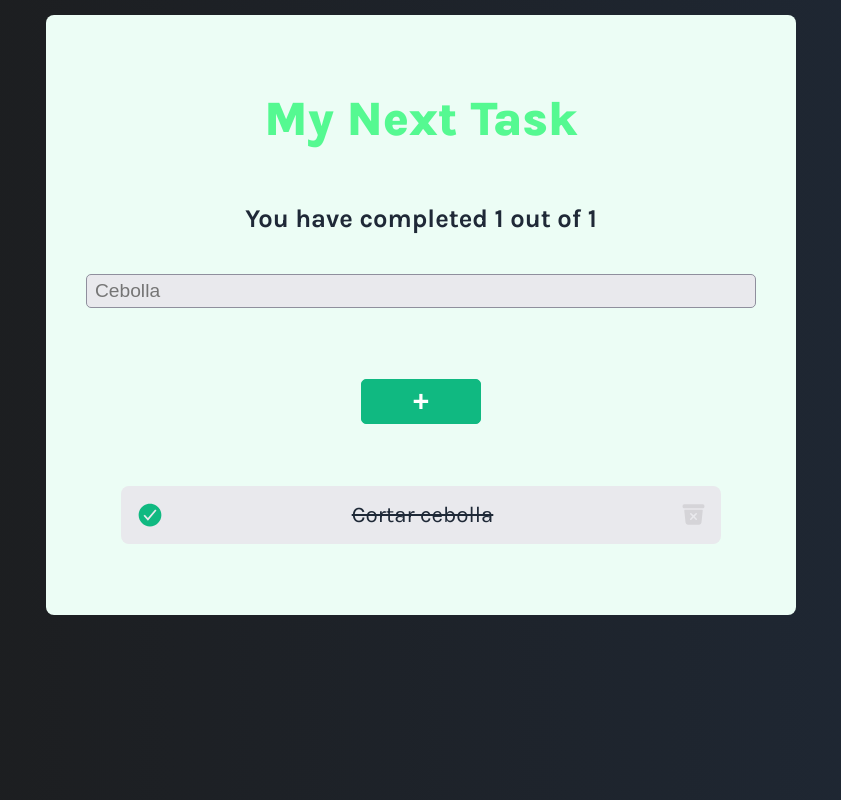
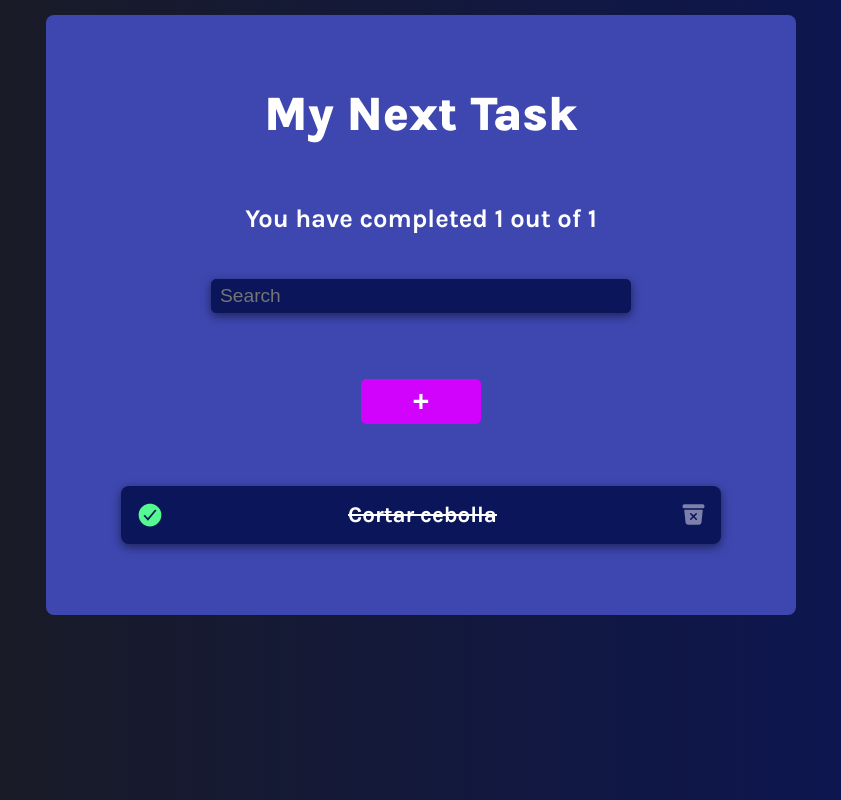
Before and after one commit to khisus19/to-do-react-app, a React (Vite) app: page / in a window 1280 px wide. Shown: the whole page, without its empty margins (219-1060 px from the left). Built offline with nearby package versions, Linux system fonts and the light colour scheme.

Commit message:
Changing color palette

```diff
--- a/src/App.css
+++ b/src/App.css
@@ -3,19 +3,20 @@
   width: 95%;
   max-width: 750px;
   min-height: 600px;
-  padding: 20px 40px;
+  padding: 20px 10px;
   display: flex;
   flex-direction: column;
   align-items: center;
   justify-content: space-evenly;
-  background-color: var(--main-soft);
+  background-color: var(--app-bg);
   border-radius: 8px;
+  text-align: center;
 }
 .title {
   margin: 20px 0;
   font-size: 3rem;
   font-weight: 800;
-  color: var(--main);
+  color: var(--white);
 }
 .subtitle {
   font-size: 1.6rem;
--- a/src/components/TodoItem.jsx
+++ b/src/components/TodoItem.jsx
@@ -1,15 +1,18 @@
 import React from 'react'
 import "../styles/TodoItem.css"
-import HoverImage from "react-hover-image";
-import { IoTrashBin, IoCheckmarkCircleSharp } from "react-icons/io5"
+import { IoTrashBin, IoCheckmarkCircleSharp, IoEllipseOutline } from "react-icons/io5"
 
 export default function TodoItem(props) {
 
   return (
     <li className={props.completed ? "todo-item completed" : "todo-item"}
       onClick={() => props.handle_complete(props.id)}>
-      <IoCheckmarkCircleSharp
-        className={props.completed ? "todo-icon checked" : "todo-icon"} />
+      {props.completed ?
+        <IoCheckmarkCircleSharp
+          className="todo-icon checked" /> :
+        <IoEllipseOutline
+          className="todo-icon" />
+      }
       <p className="todo-text">{props.text}</p>
       <IoTrashBin
         className="todo-icon delete"
--- a/src/components/TodoSearch.jsx
+++ b/src/components/TodoSearch.jsx
@@ -2,9 +2,7 @@ import React from 'react'
 import "../styles/TodoSearch.css"
 
 export default function TodoSearch(props) {
-
-
   return (
-    <input placeholder="Cebolla" onChange={props.search}/>
+    <input placeholder="Search" onChange={props.search}/>
   )
 }
--- a/src/index.css
+++ b/src/index.css
@@ -7,8 +7,8 @@
   --black: #1C1C1C;
   --dark-blue: #1F2937;
   --main: #55F991;
-  --main-btn: #10B981;
-  --main-btn-pressed: #60da8d;
+  --main-btn: #D103FC;
+  --main-btn-pressed: #e046ff;
   --main-soft: #ECFDF5;
   --medium-grey: #D5D4D8;
   --dark-grey: #2F3E53;
@@ -18,11 +18,14 @@
   --grey-blue: #6D9491;
   --warning: #FF8B8B;
   --delete: #e61919;
-  --btn-shadow: 1px 1px 3px 1px rgba(199, 199, 199, 0.8);
+  --app-bg: #3D47AF;
+  --main-bg: #0A155A;
+  --main-bg-soft: #192679;
+  --btn-shadow: 0px 3px 10px 0px rgba(0,0,0,0.5);
 }
 body {
  font-size: 62.5%;
- background: linear-gradient(90deg, var(--black), var(--dark-blue));
- color: var(--dark-blue);
+ background: linear-gradient(90deg, var(--black), var(--main-bg));
+ color: var(--white);
  font-family: 'Karla', sans-serif;
 }
--- a/src/styles/Modal.css
+++ b/src/styles/Modal.css
@@ -10,5 +10,5 @@
   height: 100%; /* Full height */
   overflow: auto; /* Enable scroll if needed */
   background-color: rgb(0,0,0); /* Fallback color */
-  background-color: rgba(0,0,0,0.6); /* Black w/ opacity */
+  background-color: rgba(0,0,0,0.7); /* Black w/ opacity */
 }
--- a/src/styles/ModalContent.css
+++ b/src/styles/ModalContent.css
@@ -6,7 +6,7 @@
   flex-direction: column;
   align-items: center;
   gap: 15px;
-  background-color: var(--secondary-pale);
+  background-color: var(--main-bg-soft);
   border-radius: 10px;
 }
 .modal-title {
@@ -19,6 +19,7 @@
   width: 300px;
   height: 200px;
   padding: 10px;
+  border-radius: 5px;
   font-family: 'Inter', sans-serif;
   font-size: 1.6rem;
   font-weight: 500;
@@ -34,17 +35,21 @@
   font-size: 1.2rem;
   color: var(--white);
   border-radius: 5px;
-  box-shadow: 1px 1px 3px 1px rgb(86, 86, 86);
+  box-shadow: var(--btn-shadow);
+  cursor: pointer;
 }
 .cancel {
-  background-color: var(--warning);
-  border: 1px solid var(--warning);
+  background-color: var(--medium-grey);
+  border: 1px solid var(--medium-grey);
 }
 .create {
   background-color: var(--main-btn);
   border: 1px solid var(--main-btn);
 }
-
+.cancel:hover {
+  background-color: var(--warning);
+  border: 1px solid var(--warning);
+}
 .cancel:active {
   background-color: var(--delete);
   box-shadow: none;
--- a/src/styles/TodoCounter.css
+++ b/src/styles/TodoCounter.css
@@ -1,3 +1,4 @@
 .todo-counter {
   font-size: 1.6rem;
+  margin: 10px auto;
 }
--- a/src/styles/TodoItem.css
+++ b/src/styles/TodoItem.css
@@ -1,13 +1,18 @@
 .todo-item {
-  margin: 15px 0;
+  margin: 20px 0;
   padding: 15px;
   list-style: none;
   display: flex;
   justify-content: space-between;
   align-items: center;
   font-size: 1.4rem;
-  background-color: #e9e9ed;
+  font-weight: bold;
+  background-color: var(--main-bg);
   border-radius: 8px;
+  box-shadow: var(--btn-shadow);
+}
+.todo-item:nth-child(2n) {
+  background-color: var(--main-bg-soft);
 }
 .todo-item p {
   max-width: 80%;
@@ -19,16 +24,16 @@
 .todo-icon {
   width: 28px;
   height: 28px;
-  color: #D5D4D8;
+  color: #7D80AA;
   cursor: pointer;
 }
 .checked {
-  color: var(--main-btn);
+  color: var(--main);
 }
 .delete {
   width: 25px;
   height: 25px;
 }
 .delete:hover {
-  color: #e61919;
+  color: var(--warning);
 }
--- a/src/styles/TodoSearch.css
+++ b/src/styles/TodoSearch.css
@@ -1,9 +1,12 @@
 input {
   margin: 5px auto 25px;
   width: 100%;
+  max-width: 420px;
   padding: 5px 8px;
   font-size: 1.2rem;
-  background-color: #e9e9ed;
-  border: 1px solid #8f8f9d;
+  background-color: var(--main-bg);
+  color: var(--white);
+  border: 1px solid var(--main-bg);
   border-radius: 5px;
+  box-shadow: var(--btn-shadow);
 }
```
